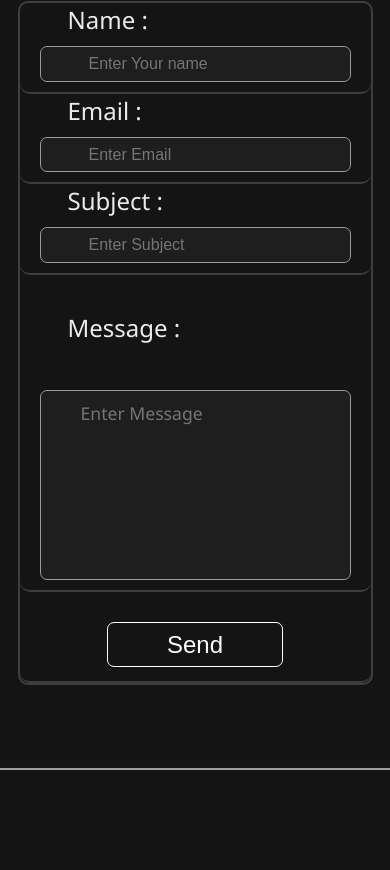
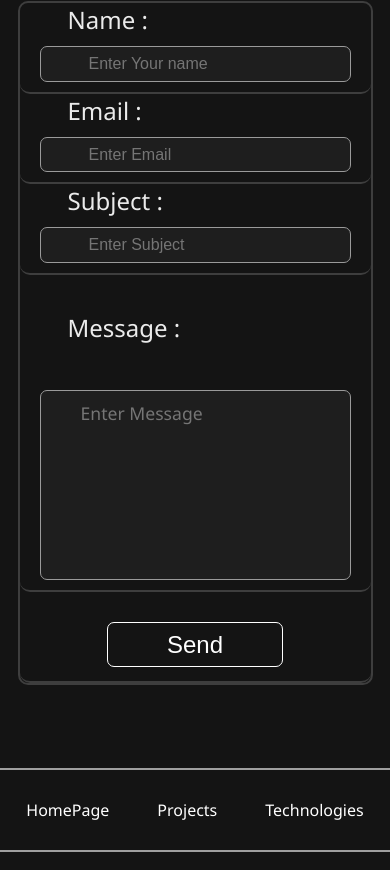
Before and after one commit to Saurabh-Narayankar/Portfolio, a plain HTML site: page index.html in a window 390 px wide. Shown: the part 3115-3985 px from the top of the page. Drawn offline with nearby package versions, Linux system fonts and the light colour scheme.

Commit message:
added footer

```diff
--- a/index.html
+++ b/index.html
@@ -244,7 +244,11 @@
             </section>
         <footer>
             <div class="footer" >
-
+                <div class="footer-nav">
+                    <a href='#hero'>HomePage</a>
+                    <a href='#Projects'>Projects</a>
+                    <a href='#Tech'>Technologies</a>
+                </div>
             </div>
         </footer>
         <script src="portfolio.js" async defer></script>
--- a/portfolio.css
+++ b/portfolio.css
@@ -570,12 +570,35 @@ main > article > .article-nav-section > .article-nav-button:nth-child(2) {
 
 /* End of Contact section */
 
+/* This is Footer Section */
+
 .footer {
+    display: flex;
+    justify-content: center;
+    align-items: center;
     width: 100%;
-    height: 100px;
+    height: 80px;
     border-top: 2px solid rgb(160, 160, 160);
 }
 
+.footer-nav {
+    display: flex;
+    gap: 5rem;
+}
+
+.footer a {
+    color: white;
+    font-size: 1rem;
+    text-decoration: none;
+}
+
+.footer a:hover {
+    color: gray;
+    transition: ease-out 200ms;
+
+}
+
+/* End of Footer Section */
 
 
 
@@ -827,6 +850,31 @@ main > article > .article-nav-section > .article-nav-button:nth-child(2) {
     }
 
     /* End of contact section */
+
+    /* This is Footer Section */
+
+    .footer {
+        display: flex;
+        justify-content: center;
+        align-items: center;
+        width: 100%;
+        height: 80px;
+        border-top: 2px solid rgb(160, 160, 160);
+        border-bottom: 2px solid rgb(160, 160, 160);
+    }
+
+    .footer-nav {
+        display: flex;
+        gap: 3rem;
+    }
+
+    .footer a {
+        color: white;
+        font-size: 1rem;
+        text-decoration: none;
+    }
+
+/* End of Footer Section */
 }
 
 
```
